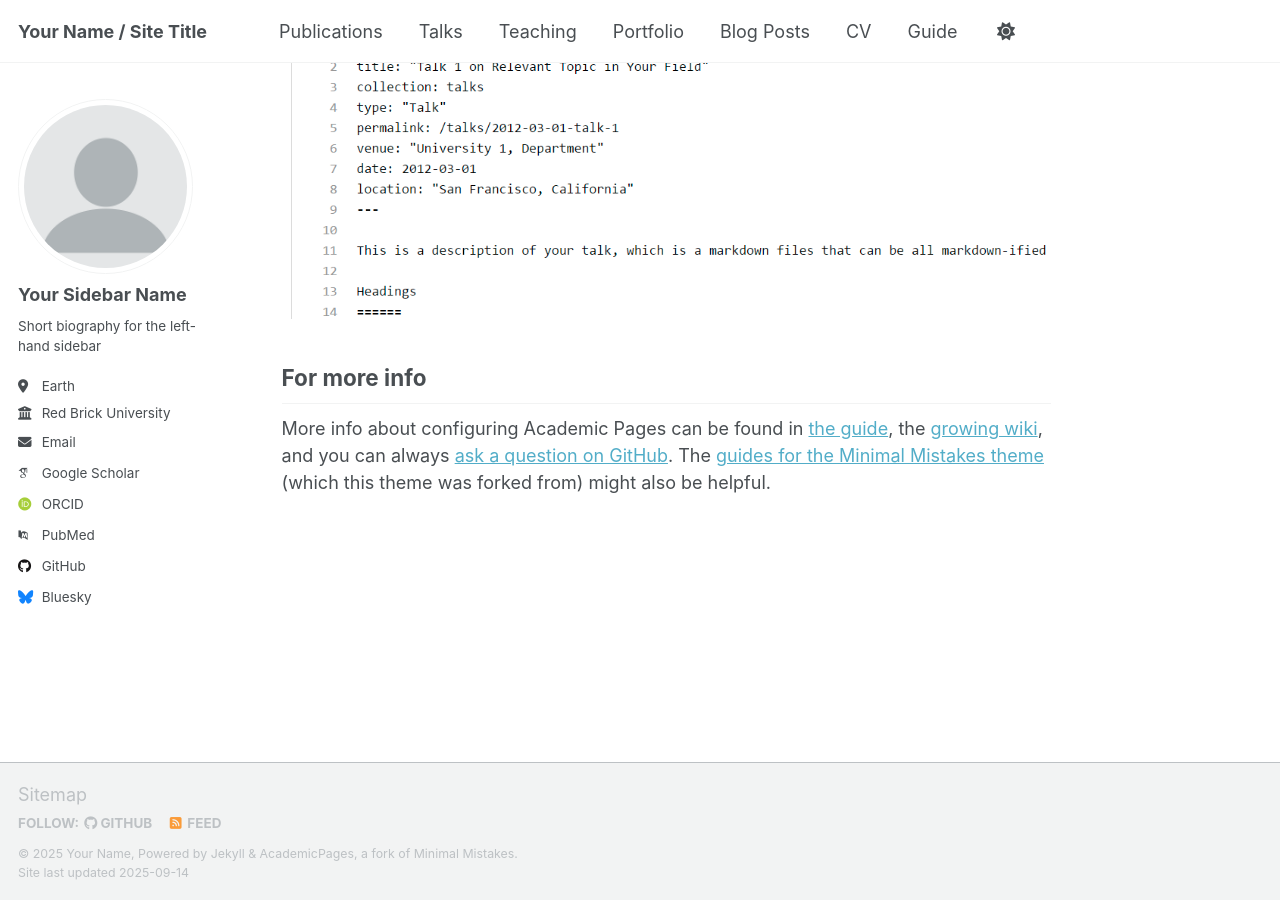
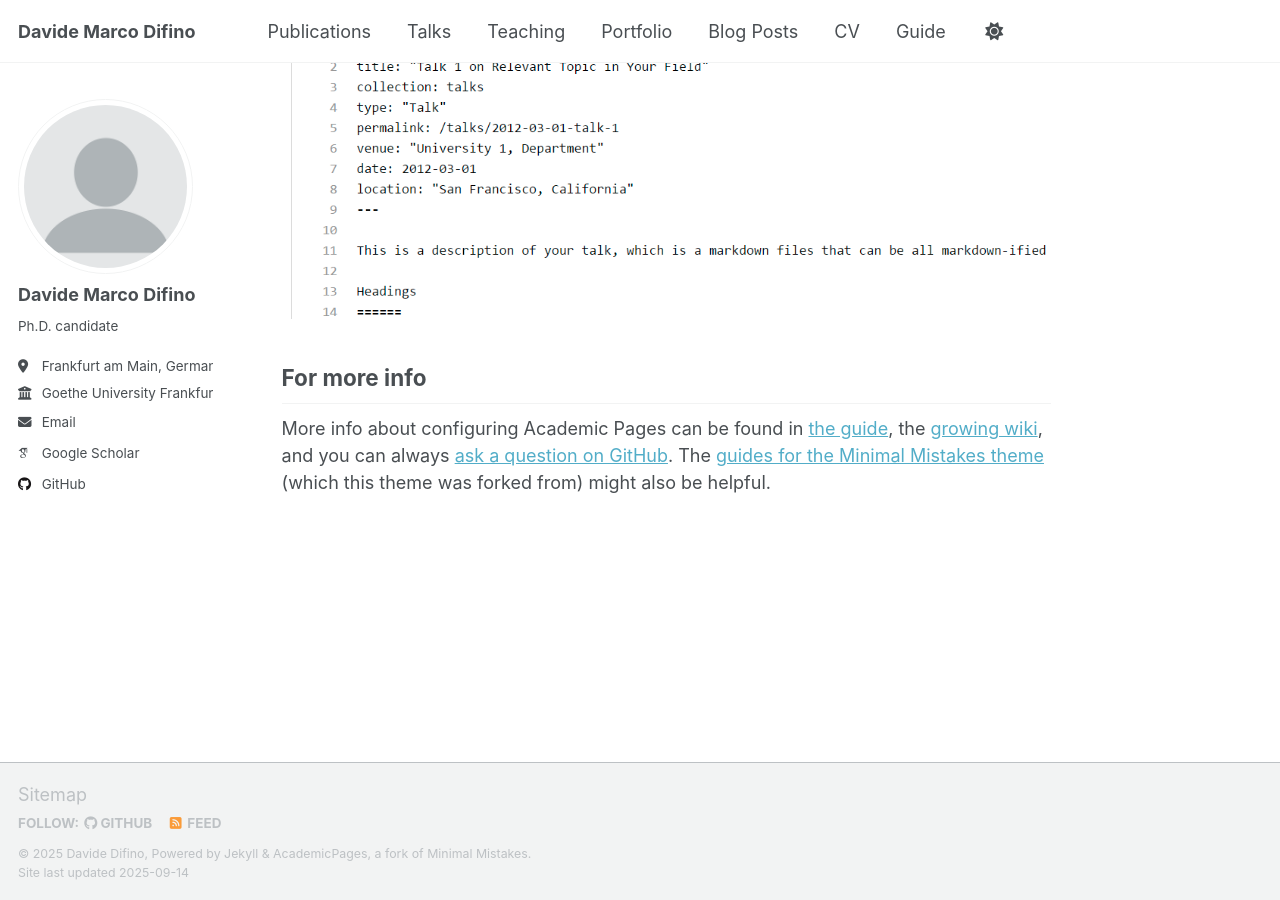
Before and after one commit to DMDifino/DMDifino.github.io, a Jekyll site: the page built from _pages/about.md, in a window 1280 px wide and 900 px high, scrolled down 2880 px. Built offline with Jekyll 4.4.1, drawn with Linux system fonts in a browser that asks for light colours; some web fonts are replaced; a script that is not in the unit is left out.

Commit message:
Update _config.yml
added personal information

```diff
--- a/_config.yml
+++ b/_config.yml
@@ -9,14 +9,14 @@
 # Basic Site Settings
 locale                   : "en-US"
 site_theme               : "default" # Currently available options are "default", "air"
-title                    : "Your Name / Site Title"
+title                    : "Davide Marco Difino"
 title_separator          : "-"
-name                     : &name "Your Name"
-description              : &description "Your Name's academic portfolio"   # Update this with a general description of your site, this is the default if not overridden by a page
-url                      : https://academicpages.github.io # The base hostname & protocol for your site e.g. "https://[your GitHub username].github.io",
+name                     : &name "Davide Difino"
+description              : &description "Davide Difino's personal website"   # Update this with a general description of your site, this is the default if not overridden by a page
+url                      : https://dmdifino.github.io # The base hostname & protocol for your site e.g. "https://[your GitHub username].github.io",
                                                            # or if you already have some other page hosted on Github then use "https://[your GitHub username].github.io/[Your Repo Name]"
 baseurl                  : "" # the subpath of your site, e.g. "/blog"
-repository               : "academicpages/academicpages.github.io"
+repository               : "https://dmdifino.github.io"
 
 # Site Author - The following control what appear as part of the author content on the side bar.
 #               If a field is blank the icon and link will not appear, otherwise it will be shown.
@@ -24,13 +24,13 @@ repository               : "academicpages/academicpages.github.io"
 author:
   # Biographic information
   avatar           : "profile.png"
-  name             : "Your Sidebar Name"
+  name             : "Davide Marco Difino"
   pronouns         : # example: "she/her"
-  bio              : "Short biography for the left-hand sidebar"
-  location         : "Earth"
-  employer         : "Red Brick University"
+  bio              : "Ph.D. candidate"
+  location         : "Frankfurt am Main, Germany"
+  employer         : "Goethe University Frankfurt"
   uri              : # URL
-  email            : "none@example.org"
+  email            : "davide.marco.difino@gmail.com"
 
   # Academic websites
   academia         : # URL
@@ -38,9 +38,9 @@ author:
   googlescholar    : "https://scholar.google.com/citations?user=PS_CX0AAAAAJ"
   inspire-hep      : # URL
   impactstory      : # URL
-  orcid            : "http://orcid.org/yourorcidurl"
+  orcid            : #"http://orcid.org/yourorcidurl"
   semantic         : # URL
-  pubmed           : "https://www.ncbi.nlm.nih.gov/pubmed/?term=john+snow"
+  pubmed           : #"https://www.ncbi.nlm.nih.gov/pubmed/?term=john+snow"
   researchgate     : # URL
   scopus           : # URL
 
@@ -48,13 +48,13 @@ author:
   bitbucket        : # Username - Update with your username on the site
   codepen          : # Username
   dribbble         : # Username
-  github           : "academicpages"
+  github           : "DMDifino"
   kaggle           : # Username
   stackoverflow    : # User number or user number and name (i.e., use "1" or "1/jeff-atwood")
 
   # Social media
   artstation       : # Username
-  bluesky          : "bsky.app" # Replace this with you Bluesky username
+  bluesky          : #"bsky.app" # Replace this with you Bluesky username
   facebook         : # Username
   flickr           : # Username
   foursquare       : # Username
```
